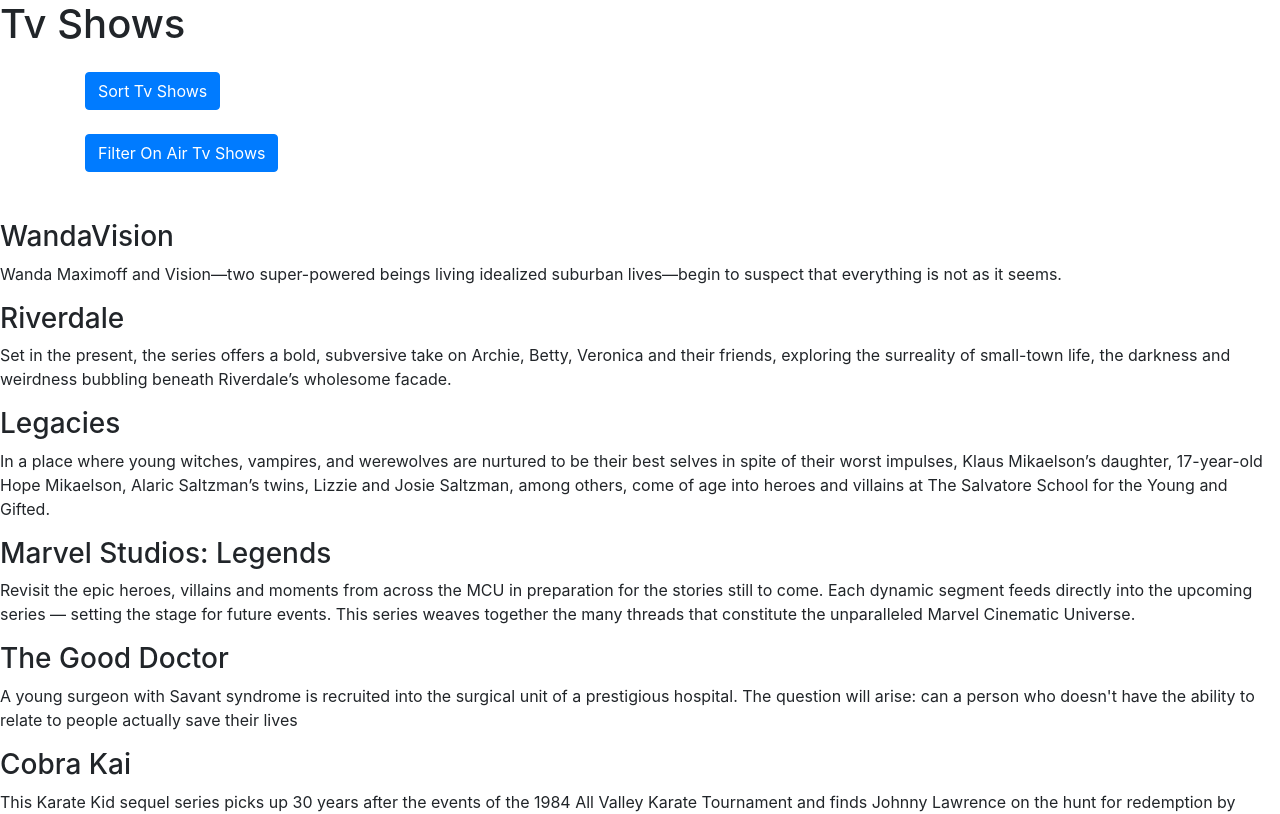
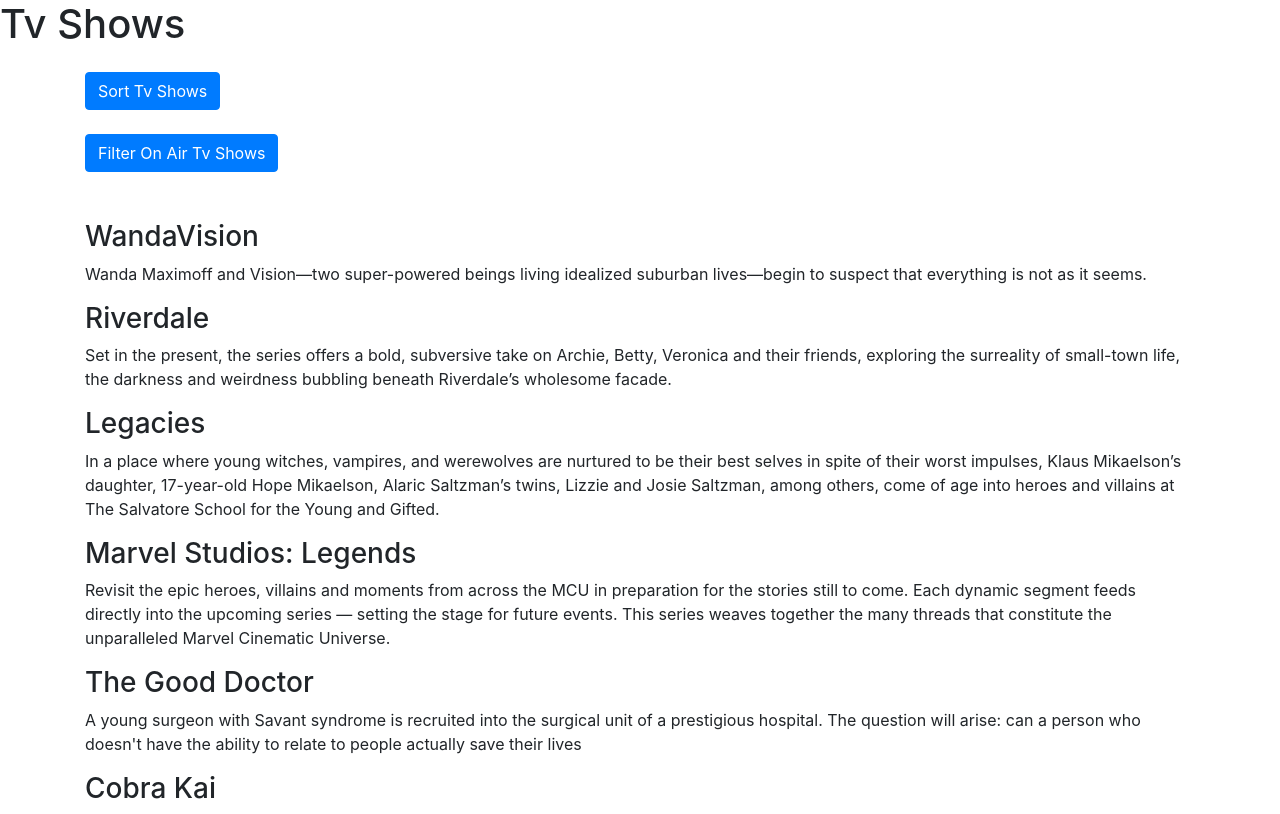
Before and after one commit to srgray17/React-Project, a React (Create React App) app: page /displaytvshows in a window 1280 px wide. Shown: the top 814 px of the page. Built offline with nearby package versions, Linux system fonts and the light colour scheme.

Commit message:
fixed classname is displayTVShows

```diff
--- a/src/components/DisplayTvShows.jsx
+++ b/src/components/DisplayTvShows.jsx
@@ -23,7 +23,7 @@
         />
       </div>
 
-      <div className="s mt-5">
+      <div className="container mt-5">
         <div>
          {shows.map((show, i) => (
          <div key={i}>
```
